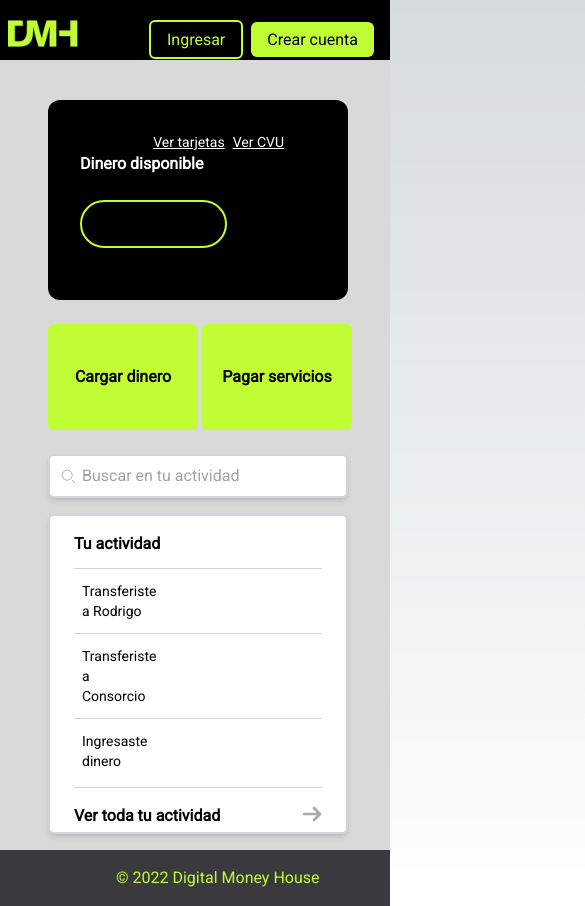
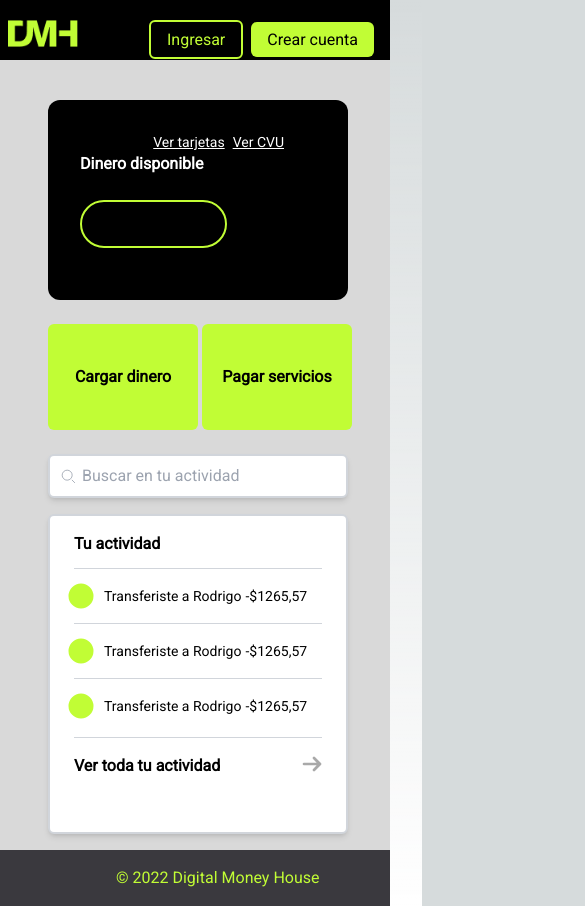
Before and after one commit to VictoriaCanclini/digital-money-house, a Next.js app: page /home in a window 390 px wide. Shown: the top 906 px of the page, 585 px wide, since content can reach past the window. Built offline with nearby package versions, Linux system fonts and the light colour scheme.

Commit message:
number responsive

```diff
--- a/src/app/home/page.jsx
+++ b/src/app/home/page.jsx
@@ -30,22 +30,22 @@ const HomePage = () => {
             <div className="md:w-[1000px] sm:w-[500px] w-[300px] md:h-[285px] h-[320px] bg-white rounded-md text-black border-2 border-gray-300 shadow-md flex flex-col">
               <span className="ml-6 mt-4 font-bold">Tu actividad</span>
               <hr className="border-gray-300 my-3 mr-6 ml-6" />
-              <div className="flex items-center ml-6 text-sm">
+              <div className="flex items-center md:ml-6 ml-4 text-sm">
                 <Circle color={"[#C1FD35]"} className="mr-2" />
                 <span className="ml-2">Transferiste a Rodrigo</span>
-                <span className="ml-[700px]">-$1265,57</span>
+                <span className="md:ml-[700px] ml-1">-$1265,57</span>
               </div>
               <hr className="border-gray-300 my-3 mr-6 ml-6" />
-              <div className="flex items-center ml-6 text-sm">
+              <div className="flex items-center md:ml-6 ml-4 text-sm">
                 <Circle className="mr-2" />
-                <span className="ml-2">Transferiste a Consorcio</span>
-                <span className="ml-[685px]">-$1265,57</span>
+                <span className="ml-2">Transferiste a Rodrigo</span>
+                <span className="md:ml-[700px] ml-1">-$1265,57</span>
               </div>
               <hr className="border-gray-300 my-3 mr-6 ml-6" />
-              <div className="flex items-center ml-6 text-sm">
+              <div className="flex items-center md:ml-6 ml-4 text-sm">
                 <Circle className="mr-2" />
-                <span className="ml-2">Ingresaste dinero</span>
-                <span className="ml-[730px]">$1265,57</span>
+                <span className="ml-2">Transferiste a Rodrigo</span>
+                <span className="md:ml-[700px] ml-1">-$1265,57</span>
               </div>
               <hr className="border-gray-300 my-4 mr-6 ml-6" />
               <div className="flex justify-between mr-6">
```
